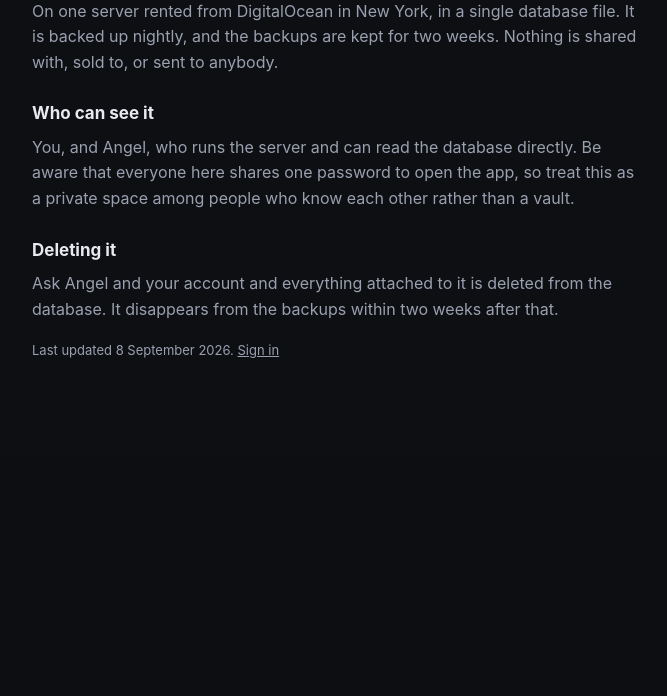
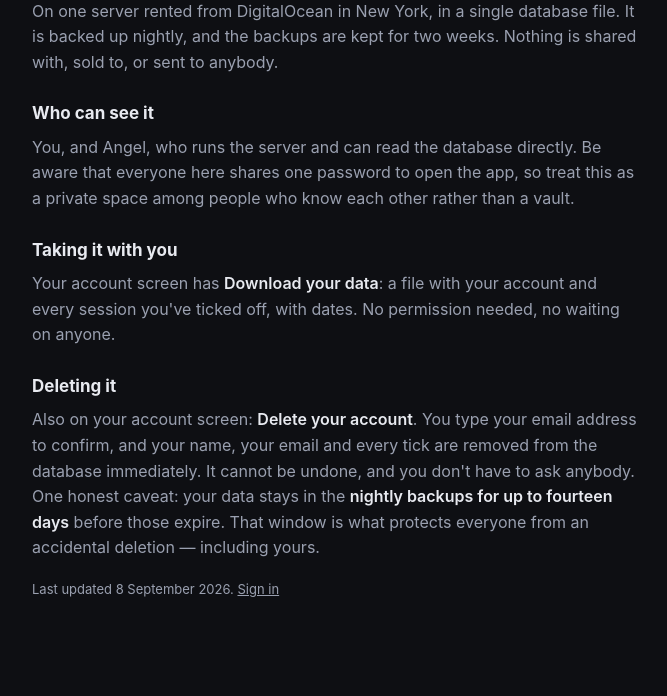
Before and after one commit to anegronro/run4health, a FastAPI app: page /privacy in a window 1280 px wide. Shown: the part 603-1299 px from the top of the page, without its empty margins (304-971 px from the left). Before the commit the page ends 961 px from the top, so only its background shows below. Run offline with FastAPI, Linux system fonts and the light colour scheme.

Commit message:
feat: people can take their data and delete their account themselves
Deleting used to mean asking Angel, which does not scale past a handful of
friends and stops working the day he is unavailable.

Download your data comes first, deliberately: a lot of people who reach for
delete actually want to keep their record, not lose it. The file holds the
account and every tick with its date, and explicitly not the password.

Delete is confirmed by typing the address rather than clicking yes — a
yes/no dialog is too easy to click through for something irreversible. The
foreign keys take the sessions and the ticks with the account, so no orphan
rows are left behind; verified, along with the other person's data being
untouched.

The fourteen-day backup window is stated on the delete panel and the privacy
page rather than buried, since it is the one way deletion isn't instant.

Co-Authored-By: Claude Opus 5 <noreply@anthropic.com>

```diff
--- a/app/accounts.py
+++ b/app/accounts.py
@@ -158,6 +158,44 @@ def change_password(email: str, current: str, new: str) -> None:
         con.execute("DELETE FROM sessions WHERE email = ?", (email,))
 
 
+def export(email: str) -> dict:
+    """Everything the app holds about one person, in one file.
+
+    Offered before deleting, because plenty of people who reach for delete
+    actually want to take their record with them, not lose it.
+    """
+    email = normalise(email)
+    with db.connect() as con:
+        person = con.execute(
+            "SELECT email, name, color, created_at FROM people WHERE email = ?",
+            (email,),
+        ).fetchone()
+        ticks = con.execute(
+            "SELECT item, done_at FROM done WHERE email = ? ORDER BY done_at", (email,)
+        ).fetchall()
+        sessions = con.execute(
+            "SELECT created_at, last_seen FROM sessions WHERE email = ?", (email,)
+        ).fetchall()
+    if not person:
+        raise AccountError("No such account.")
+    return {
+        "account": dict(person),
+        "completed_sessions": [dict(r) for r in ticks],
+        "signed_in_browsers": [dict(r) for r in sessions],
+        "note": "Your password is not here. It is stored hashed and cannot be read back.",
+    }
+
+
+def delete(email: str) -> None:
+    """Removes the account and everything attached to it.
+
+    The foreign keys carry the sessions and the ticks with it — see
+    db.connect(), which turns them on for every connection.
+    """
+    with db.connect() as con:
+        con.execute("DELETE FROM people WHERE email = ?", (normalise(email),))
+
+
 # ── sessions ───────────────────────────────────────────────────────────
 def _hash_token(token: str) -> str:
     return hashlib.sha256(token.encode()).hexdigest()
--- a/app/gate.py
+++ b/app/gate.py
@@ -19,7 +19,7 @@ from starlette.responses import RedirectResponse
 
 COOKIE = "gate"
 A_YEAR = 60 * 60 * 24 * 365
-OPEN_PATHS = {"/health", "/enter", "/share.jpg", "/privacy"}
+OPEN_PATHS = {"/health", "/enter", "/share.jpg", "/privacy", "/gone"}
 
 
 def password() -> str:
--- a/app/main.py
+++ b/app/main.py
@@ -6,11 +6,17 @@ Built to be opened on a phone.
 from __future__ import annotations
 
 import base64
+from datetime import datetime, timezone
 from pathlib import Path
 from urllib.parse import quote
 
 from fastapi import FastAPI, Form, HTTPException, Request
-from fastapi.responses import FileResponse, HTMLResponse, RedirectResponse
+from fastapi.responses import (
+    FileResponse,
+    HTMLResponse,
+    JSONResponse,
+    RedirectResponse,
+)
 from fastapi.staticfiles import StaticFiles
 from fastapi.templating import Jinja2Templates
 
@@ -464,6 +470,43 @@ def account_password(
     return response
 
 
+@app.get("/account/export")
+def account_export(request: Request):
+    me = whoami(request)
+    if me is None:
+        return _sign_in_first(request)
+    data = accounts.export(me["email"])
+    stamp = datetime.now(timezone.utc).strftime("%Y-%m-%d")
+    name = f"run4health-{me['email'].split('@')[0]}-{stamp}.json"
+    return JSONResponse(
+        data,
+        headers={"Content-Disposition": f'attachment; filename="{name}"'},
+    )
+
+
+@app.post("/account/delete")
+def account_delete(request: Request, confirm: str = Form("")):
+    me = whoami(request)
+    if me is None:
+        return _sign_in_first(request)
+    # Typing the address is the confirmation: a yes/no dialog is too easy to
+    # click through for something that cannot be undone.
+    if accounts.normalise(confirm) != me["email"]:
+        return RedirectResponse(
+            "/account?error=" + quote("Type your email address exactly to confirm.", safe=""),
+            status_code=303,
+        )
+    accounts.delete(me["email"])
+    response = RedirectResponse("/gone", status_code=303)
+    response.delete_cookie(COOKIE)
+    return response
+
+
+@app.get("/gone", response_class=HTMLResponse)
+def gone(request: Request):
+    return templates.TemplateResponse(request, "gone.html", {"me": None})
+
+
 @app.get("/privacy", response_class=HTMLResponse)
 def privacy(request: Request):
     return templates.TemplateResponse(request, "privacy.html", {"me": whoami(request)})
--- a/app/templates/privacy.html
+++ b/app/templates/privacy.html
@@ -29,9 +29,19 @@
   this as a private space among people who know each other rather than a
   vault.</p>
 
+  <h2>Taking it with you</h2>
+  <p>Your account screen has <b>Download your data</b>: a file with your
+  account and every session you've ticked off, with dates. No permission
+  needed, no waiting on anyone.</p>
+
   <h2>Deleting it</h2>
-  <p>Ask Angel and your account and everything attached to it is deleted from
-  the database. It disappears from the backups within two weeks after that.</p>
+  <p>Also on your account screen: <b>Delete your account</b>. You type your
+  email address to confirm, and your name, your email and every tick are
+  removed from the database immediately. It cannot be undone, and you don't
+  have to ask anybody.</p>
+  <p>One honest caveat: your data stays in the <b>nightly backups for up to
+  fourteen days</b> before those expire. That window is what protects everyone
+  from an accidental deletion — including yours.</p>
 
   <p class="fineprint">Last updated 8 September 2026.
   {% if me %}<a href="/">Back to the app</a>{% else %}<a href="/signin">Sign in</a>{% endif %}</p>
```
Also changed, not shown: app/static/style.css (+11 -0 lines), app/templates/account.html (+21 -0 lines), app/templates/gone.html (added, +18 -0 lines).
